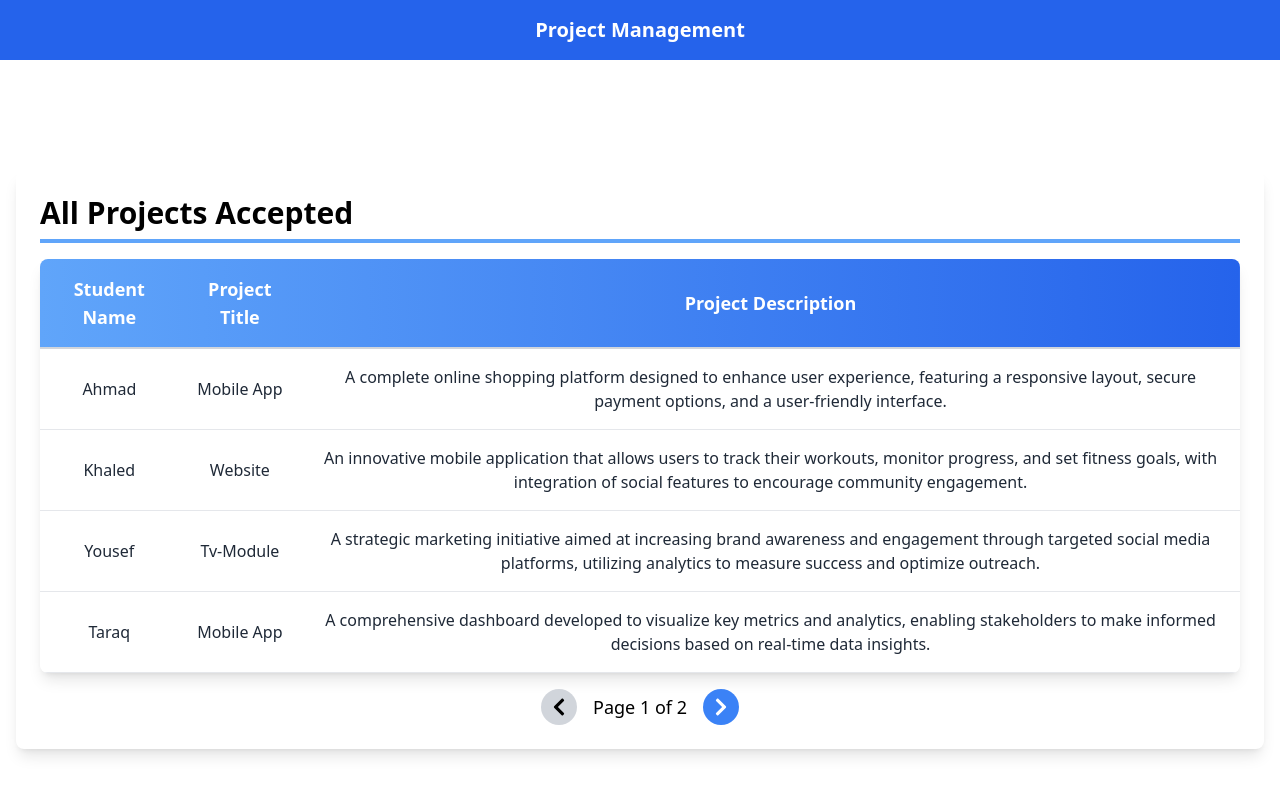
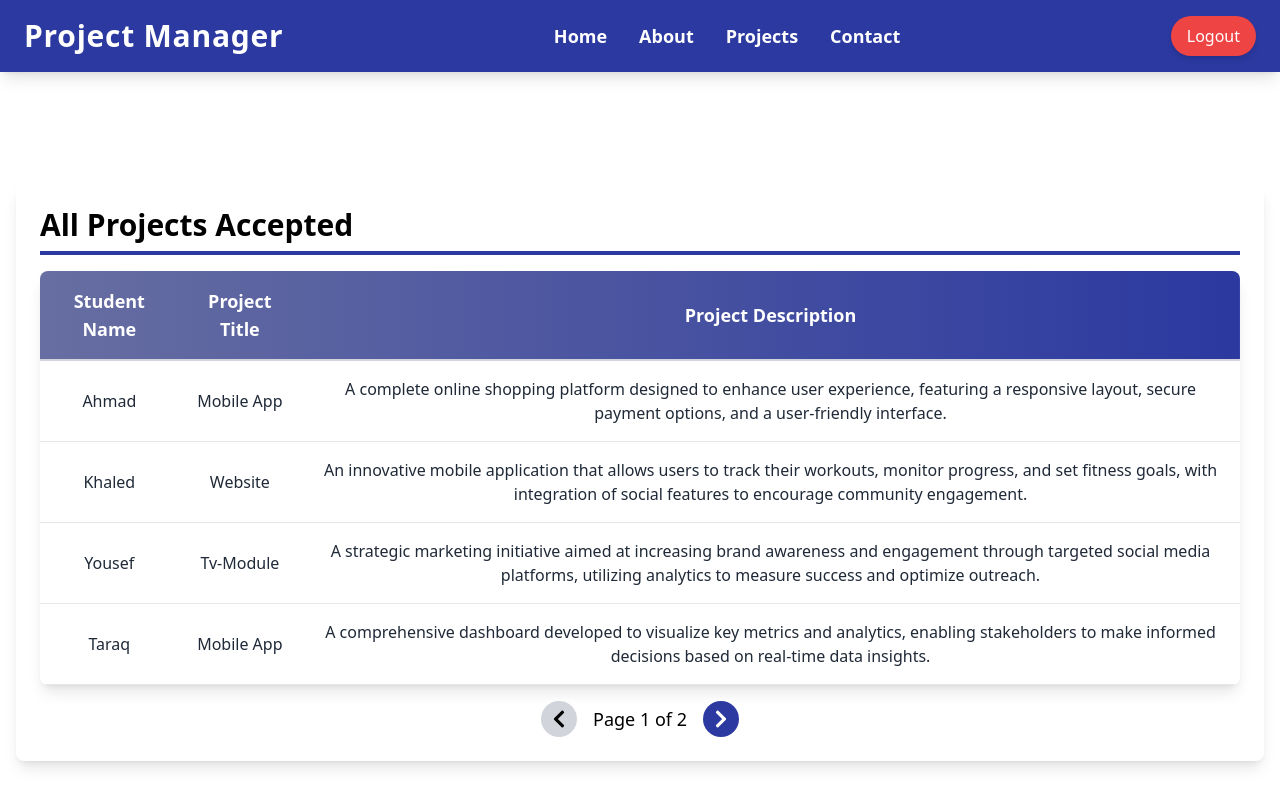
Before and after one commit to arwaalqhtanii/project-managemnt1, a React (Vite) app in the folder FrontEnd/: page /allproject in a window 1280 px wide. Shown: the top 800 px of the page. Built offline with nearby package versions, Linux system fonts and the light colour scheme.

Commit message:
Team update style together

```diff
--- a/FrontEnd/src/components/Footer.jsx
+++ b/FrontEnd/src/components/Footer.jsx
@@ -3,14 +3,14 @@ import { FaFacebook, FaTwitter, FaLinkedin, FaInstagram } from 'react-icons/fa';
 import { Link } from 'react-router-dom';
 const Footer = () => {
   return (
-    <footer className="bg-[#2B39A1] text-white py-8 w-full mt-auto">
+    <footer className="bg-[#2B39A0] text-white py-8 w-full mt-auto">
       <div className="container mx-auto text-center">
         <div className="mb-4">
-          <h2 className="text-2xl font-bold">Graduation Project Management</h2>
+          <h2 className="text-2xl font-bold max-sm:text-xl">Graduation Project Management</h2>
         </div>
 
 
-        <div className="flex justify-center space-x-6 mb-4">
+        <div className="flex justify-center space-x-6 mb-4 max-sm:text-sm">
           {/* <a href="/" className="hover:text-gray-300">Home</a> */}
          <Link to="/home" className="hover:text-gray-300"> Home </Link>
           <a href="/service" className="hover:text-gray-300">Services</a>
--- a/FrontEnd/src/pages/AddIdea.jsx
+++ b/FrontEnd/src/pages/AddIdea.jsx
@@ -3,6 +3,7 @@ import { ToastContainer, toast } from 'react-toastify';
 import 'react-toastify/dist/ReactToastify.css';
 import idea from '../assets/idea.jpg';
 import Footer from '../components/Footer';
+import Navbar from '../components/Navbar';
 
 function AddIdea() {
   const [projectName, setProjectName] = useState('');
@@ -19,9 +20,7 @@ function AddIdea() {
   return (
     <div className="flex flex-col min-h-screen bg-gradient-to-r">
       {/* Navbar */}
-      <nav className="w-full bg-blue-600 p-4 text-white text-center">
-        <h1 className="text-xl font-bold">Project Management</h1>
-      </nav>
+      <Navbar/>
 
       {/* Main Content */}
       <div className="flex-grow flex flex-col min-h-screen md:flex-row items-center justify-center p-4">
@@ -54,7 +53,7 @@ function AddIdea() {
 
             <button
               type="submit"
-              className="w-full bg-blue-600 text-white p-3 rounded-md hover:bg-blue-700 transition duration-300 font-semibold shadow-lg transform hover:scale-105"
+              className="w-full bg-[#2B39A0] text-white p-3 rounded-md hover:bg-[gray] transition duration-300 font-semibold shadow-lg transform hover:scale-105"
             >
               Submit Project
             </button>
--- a/FrontEnd/src/pages/Allproject.jsx
+++ b/FrontEnd/src/pages/Allproject.jsx
@@ -1,6 +1,7 @@
 import React, { useState } from 'react';
 import { FaChevronLeft, FaChevronRight } from 'react-icons/fa';
 import Footer from '../components/Footer';
+import Navbar from '../components/Navbar';
 
 function Allproject() {
   const data = [
@@ -20,12 +21,11 @@ function Allproject() {
 
   return (
     <div className="flex flex-col min-h-screen">
-      <nav className="w-full bg-blue-600 p-4 text-white text-center">
-        <h1 className="text-xl font-bold">Project Management</h1>
-      </nav>
+      <Navbar/>
+
       <div className="flex-grow min-h-screen flex flex-col items-center justify-center p-4 max-sm:p-1">
       <div className="w-full max-w-7xl bg-white shadow-lg rounded-lg p-6 max-sm:p-1 flex flex-col items-center">
-      <div className="w-full border-b-4 border-blue-400 mb-4">
+      <div className="w-full border-b-4 border-[#2B39A0] mb-4">
     <h2 className="text-3xl font-bold text-black pb-2 text-left">
       All Projects Accepted
     </h2>
@@ -34,7 +34,7 @@ function Allproject() {
   <div className="overflow-hidden w-full rounded-lg shadow-lg">
     <table className="min-w-full bg-white rounded-lg">
       <thead>
-        <tr className="bg-gradient-to-r from-blue-400 to-blue-600 text-white">
+        <tr className="bg-gradient-to-r from-[#676ea1] to-[#2B39A0] text-white">
           <th className="p-4 text-center border-b-2 border-gray-300 text-lg font-semibold">Student Name</th>
           <th className="p-4 text-center border-b-2 border-gray-300 text-lg font-semibold">Project Title</th>
           <th className="p-4 text-center border-b-2 border-gray-300 text-lg font-semibold">Project Description</th>
@@ -55,7 +55,7 @@ function Allproject() {
   <div className="flex items-center justify-center w-full mt-4">
     <button
       onClick={() => setCurrentPage(prev => Math.max(prev - 1, 0))}
-      className={`flex items-center p-2 rounded-full ${currentPage === 0 ? 'bg-gray-300 cursor-not-allowed' : 'bg-blue-500 text-white hover:bg-blue-700'}`}
+      className={`flex items-center p-2 rounded-full ${currentPage === 0 ? 'bg-gray-300 cursor-not-allowed' : 'bg-[#2B39A0] text-white hover:bg-[#444c8a]'}`}
       disabled={currentPage === 0}
     >
       <FaChevronLeft className="w-5 h-5" />
@@ -65,7 +65,7 @@ function Allproject() {
     </span>
     <button
       onClick={() => setCurrentPage(prev => (prev + 1) < totalPages ? prev + 1 : prev)}
-      className={`flex items-center p-2 rounded-full ${currentPage + 1 >= totalPages ? 'bg-gray-300 cursor-not-allowed' : 'bg-blue-500 text-white hover:bg-blue-700'}`}
+      className={`flex items-center p-2 rounded-full ${currentPage + 1 >= totalPages ? 'bg-gray-300 cursor-not-allowed' : 'bg-[#2B39A0] text-white hover:bg-[#444c8a]'}`}
       disabled={currentPage + 1 >= totalPages}
     >
       <FaChevronRight className="w-5 h-5" />
--- a/FrontEnd/src/pages/HomeAd.jsx
+++ b/FrontEnd/src/pages/HomeAd.jsx
@@ -1,5 +1,6 @@
 import React from 'react';
-import Navbar from './Navbar';
+import Navbar from '../components/Navbar';
+import Footer from '../components/Footer';
 
 function HomeAd() {
   return (
@@ -14,7 +15,7 @@ function HomeAd() {
           <p className="text-xl mb-8">
             Welcome to the Graduation Project Management System. Here, you can manage and track your project ideas.
           </p>
-          <a href="#stats" className="bg-white text-[#2b39a0] py-3 px-8 rounded-full text-lg font-semibold hover:bg-gray-200 transition duration-300">Explore the Stats</a>
+          <a href="#stats" className="bg-white text-[#2b39a0] py-3 px-8 rounded-full text-lg font-semibold hover:bg-gray-200 transition duration-300">Explore the Status</a>
         </div>
 
 
@@ -78,6 +79,7 @@ function HomeAd() {
           </p>
         </div>
       </section>
+      <Footer/>
 
     </div>
     </>
--- a/FrontEnd/src/pages/Myproject.jsx
+++ b/FrontEnd/src/pages/Myproject.jsx
@@ -2,6 +2,7 @@ import React, { useState } from 'react';
 import { FaChevronLeft, FaChevronRight, FaPlus } from 'react-icons/fa';
 import { useNavigate } from 'react-router-dom';
 import Footer from '../components/Footer';
+import Navbar from '../components/Navbar';
 
 function Myproject() {
   const [currentPage, setCurrentPage] = useState(0);
@@ -82,18 +83,17 @@ function Myproject() {
 
   return (
     <div className="flex flex-col min-h-screen">
-      <nav className="w-full bg-blue-600 p-4 text-white text-center">
-        <h1 className="text-xl font-bold">My Projects</h1>
-      </nav>
+      <Navbar/>
+
       <div className="flex-grow flex min-h-screen flex-col items-center justify-center p-4 max-sm:p-1">
         <div className="w-full max-w-7xl bg-white shadow-lg rounded-lg p-6 max-sm:p-3 flex flex-col overflow-hidden">
           <div className="flex justify-between items-center mb-4">
-            <h2 className="text-3xl max-sm:text-xl font-bold text-black border-b-4 border-blue-400 pb-2">
+            <h2 className="text-3xl max-sm:text-xl font-bold text-black border-b-4 border-[#2B39A0] pb-2">
               My Projects Overview
             </h2>
             <button
   onClick={handleAllIdeasClick}
-  className="flex items-center bg-gradient-to-r from-blue-500 to-blue-700 text-white px-4 py-2 rounded-md shadow hover:shadow-md transition duration-300 transform hover:-translate-y-1 focus:outline-none"
+  className="flex items-center bg-gradient-to-r from-[#676ea1] to-[#2B39A0] text-white px-4 py-2 rounded-md shadow hover:shadow-md transition duration-300 transform hover:-translate-y-1 focus:outline-none"
 >
   <FaPlus className="mr-2 w-4 h-4" />
   <span className="font-medium text-base">Add Ideas</span>
@@ -103,7 +103,7 @@ function Myproject() {
           <div className="overflow-x-auto w-full rounded-lg shadow-lg">
             <table className="min-w-full bg-white rounded-lg">
               <thead>
-                <tr className="bg-gradient-to-r from-blue-400 to-blue-600 text-white">
+                <tr className="bg-gradient-to-r from-[#676ea1] to-[#2B39A0] text-white">
                   <th className="p-4 text-center border-b-2 border-gray-300 text-lg font-semibold max-sm:p-3">Project Name</th>
                   <th className="p-4 text-center border-b-2 border-gray-300 text-lg font-semibold md:table-cell max-sm:hidden">Project Description</th>
                   <th className="p-4 text-center border-b-2 border-gray-300 text-lg font-semibold md:table-cell max-sm:hidden">Status</th>
@@ -151,7 +151,7 @@ function Myproject() {
           <div className="flex items-center justify-center w-full mt-4">
             <button
               onClick={() => setCurrentPage(prev => Math.max(prev - 1, 0))}
-              className={`flex items-center p-2 rounded-full ${currentPage === 0 ? 'bg-gray-300 cursor-not-allowed' : 'bg-blue-500 text-white hover:bg-blue-700'}`}
+              className={`flex items-center p-2 rounded-full ${currentPage === 0 ? 'bg-gray-300 cursor-not-allowed' : 'bg-[#2B39A0] text-white hover:bg-[#444c8a]'}`}
               disabled={currentPage === 0}
             >
               <FaChevronLeft className="w-5 h-5" />
@@ -161,7 +161,7 @@ function Myproject() {
             </span>
             <button
               onClick={() => setCurrentPage(prev => (prev + 1 < totalPages ? prev + 1 : prev))}
-              className={`flex items-center p-2 rounded-full ${currentPage + 1 >= totalPages ? 'bg-gray-300 cursor-not-allowed' : 'bg-blue-500 text-white hover:bg-blue-700'}`}
+              className={`flex items-center p-2 rounded-full ${currentPage + 1 >= totalPages ? 'bg-gray-300 cursor-not-allowed' : 'bg-[#2B39A0] text-white hover:bg-[#444c8a]'}`}
               disabled={currentPage + 1 >= totalPages}
             >
               <FaChevronRight className="w-5 h-5" />
@@ -170,9 +170,7 @@ function Myproject() {
         </div>
       </div>
       <Footer/>
-      {/* <footer className="w-full bg-blue-600 p-4 text-white text-center mt-4">
-        <p>&copy; 2024 My Project Management</p>
-      </footer> */}
+
     </div>
   );
 }
--- a/FrontEnd/src/pages/StudentHomePage.jsx
+++ b/FrontEnd/src/pages/StudentHomePage.jsx
@@ -1,5 +1,6 @@
 import React from 'react';
-import Navbar from './Navbar';
+import Navbar from '../components/Navbar';
+import Footer from '../components/Footer';
 
 function StudentHomePage() {
   return (
@@ -80,6 +81,7 @@ function StudentHomePage() {
         </div>
       </section>
 
+      <Footer/>
     </div>
     </>
   );
```
